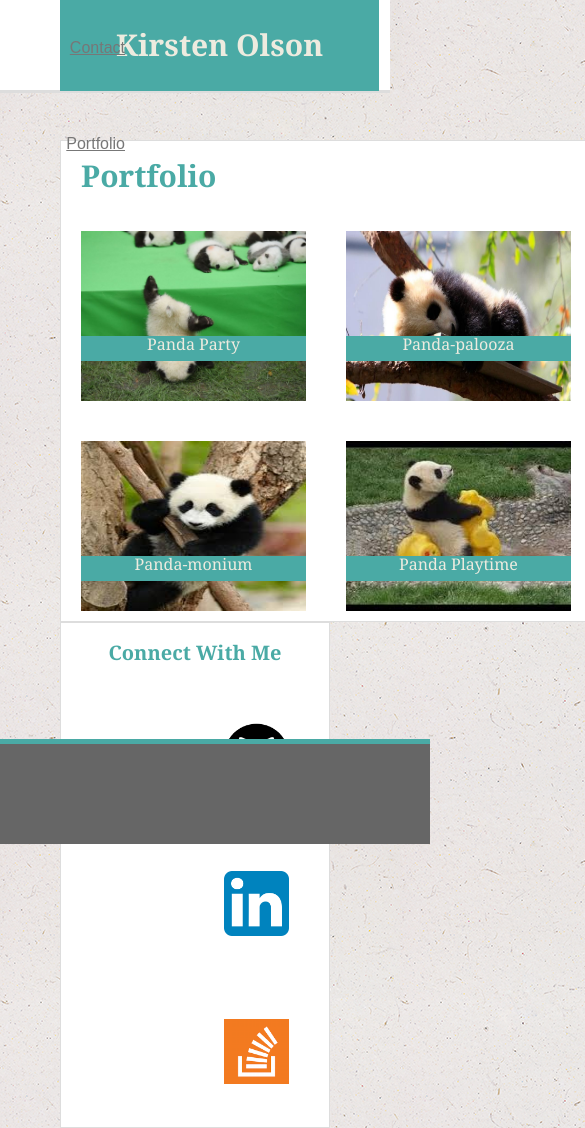
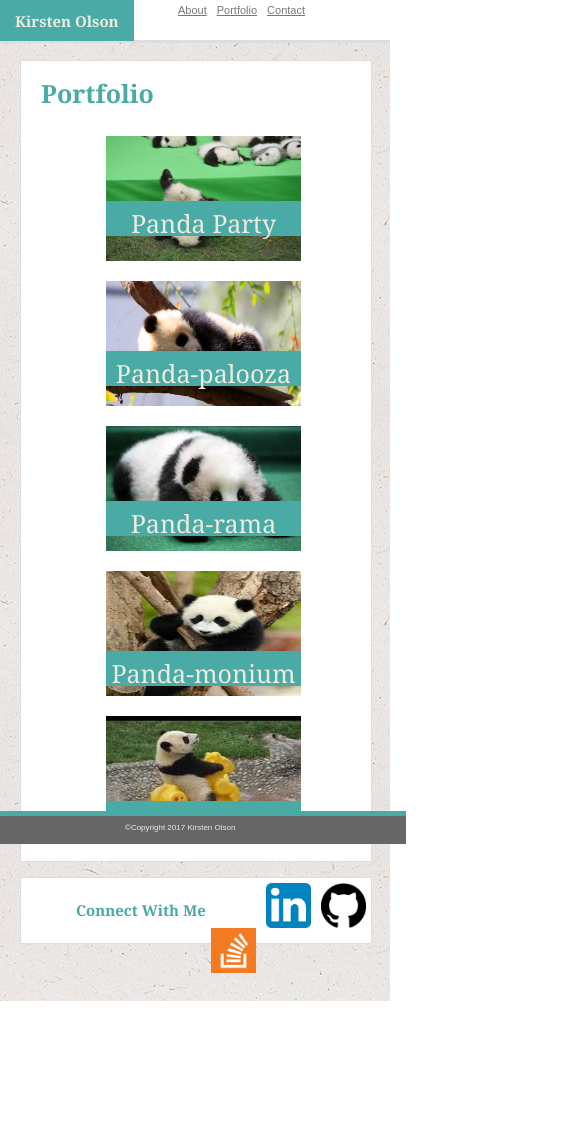
Before and after one commit to keolson26/Responsive-Portfolio, a plain HTML site: page portfolio.html in a window 390 px wide. Shown: the top 1128 px of the page, 585 px wide, since content can reach past the window. After the commit the page ends 1001 px from the top, so only its background shows below. Drawn offline with Linux system fonts and the light colour scheme.

Commit message:
Almost done

```diff
--- a/assets/css/style.css
+++ b/assets/css/style.css
@@ -120,8 +120,6 @@ footer {
 #FormContactReq {
 	border: solid 1px #dddddd;
 	float: left;
-	width: 750px;
-	height: 520px;
 	background-color:#ffffff;
 	width: 850px;
 	height: 480px;
@@ -130,6 +128,7 @@ footer {
 form {
 	font-family:'Arial', 'Helvetica Neue', Helvetica, sans-serif;
 	text-align: left;
+	border: solid 1px #dddddd;
 	position:fixed;
 	color: #777777;
 	left: 160px;
@@ -157,7 +156,7 @@ input[type=email] {
     width: 510px;
     height: 175px;
     margin: 0px 0;
-    padding: 0px;
+    padding: 8px;
     box-sizing: border-box;
 }
 
@@ -191,8 +190,6 @@ input[type=submit] {
 	position: relative;
 }
 
-
-
 .portfolioImg {
 	float: left;
 	width: 225px;
@@ -200,7 +197,6 @@ input[type=submit] {
 	margin: 20px;
 	display: inline;
 }
-
 
 #caption1 {
 	position: absolute;
@@ -261,3 +257,343 @@ input[type=submit] {
 	font-family: 'Georgia', Times, Times New Roman, serif;
 	color: #edebdf;
 }
+
+@media (max-width: 980px) {
+
+}
+
+@media (max-width: 768px) {
+
+#links {
+	right: 60px;
+	height: 30px;
+}
+
+a {
+	padding: 16px;
+	float: right;
+	font-size: 20px;
+}
+
+.wrapper{
+	width: 100%
+	margin: 0 auto;
+	padding: 60px;
+}
+
+.content {
+	width: 700px;
+	height: 860px;
+	margin-top: 40px;
+	clear: both;
+}
+
+p {
+	font-size: 20px;
+	padding: 10px;
+}
+
+.secondaryHeader {
+	padding: 20px, 5px, 5px, 5px;
+	font-size: 45px;
+	font-weight: bold;
+}
+
+#BioImage {
+	float: left;
+	display: inline;
+	margin: 10px;
+	width:225px;
+	height:225px;
+}
+
+.ConnectBox {
+	width: 700px;
+	height: 85px;
+	margin-top: 15px;
+	margin-bottom: 57px;
+	float: left;
+}
+
+h3 {
+	margin: 15px;
+	padding-top: 10px;
+	padding-left: 50px;
+	float: left;
+	font-size: 30px;
+}
+
+.LogoFormat {
+	width: 65px;
+	height: 65px;
+}
+
+footer {
+	padding: 8px;
+	margin: 0px;
+	height: 22px;
+	width: 100%;
+}
+
+h6 {
+	left: 300px;
+	font-size: 18px;
+}
+
+#FormContactReq {
+	width: 700px;
+	height: 680px;
+	margin-top: 40px;
+	clear: both;
+}
+
+form {
+	left: 5px;
+	padding: 30px 10px 10px 80px;
+	font-size: 25px;
+}
+
+input[type=text] {
+    width: 655px;
+    height: 42px;
+}
+
+input[type=email] {
+  	width: 655px;
+    height: 42px;
+}
+
+#MessageBox {
+    width: 655px;
+    height: 325px;
+}
+
+input[type=submit] {
+	margin-top:5px;
+	font-size: 20px;
+}
+
+.portfolioImg {
+	text-align: center;
+	width: 245px;
+	height: 225px;
+	margin: 18px;
+	margin-left: 55px;
+	display: inline;
+}
+
+#caption1 {
+	padding-top:10px;
+	left: 54px;
+	top:  125px;
+	width: 245px;
+	height: 45px;
+	font-size: 25px;
+}
+
+#caption2 {
+	padding-top:10px;
+	left: 373px;
+	top:  125px;
+	width: 245px;
+	height: 45px;
+	font-size: 25px;
+}
+
+#caption3 {
+	padding-top:10px;
+	left: 54px;
+	top:  375px;
+	width: 245px;
+	height: 45px;
+	font-size: 25px;
+}
+
+#caption4 {
+	padding-top:10px;
+	left: 373px;
+	top:  375px;
+	width: 245px;
+	height: 45px;
+	font-size: 25px;
+}
+
+#caption5 {
+	padding-top:10px;
+	left: 54px;
+	top:  645px;
+	width: 245px;
+	height: 45px;
+	font-size: 25px;
+}
+
+}
+
+@media screen and (max-width: 640px) {
+
+.sectionHeader {
+	height: 40px;
+}
+
+.primaryHeader {
+	padding: 14px 15px 12px 15px;
+	left: 0px;
+	font-size: 15px;
+}
+
+#links {
+	right: 80px;
+	height: 8px;
+}
+
+a {
+	padding: 5px;
+	float: right;
+	font-size: 11px;
+}
+
+.wrapper{
+	width: 100%
+	margin: 0 auto;
+	padding: 20px;
+}
+
+.content {
+	width: 350px;
+	height: 800px;
+	margin-top: 40px;
+	clear: both;
+}
+
+p {
+	font-size: 14px;
+	padding: 5px;
+}
+
+.secondaryHeader {
+	padding: 20px, 5px, 5px, 5px;
+	font-size: 25px;
+	font-weight: bold;
+}
+
+#BioImage {
+	float: left;
+	display: inline;
+	margin: 10px;
+	width:100px;
+	height:100px;
+}
+
+.LogoFormat {
+	width: 45px;
+	height: 45px;
+}
+
+.ConnectBox {
+	width: 350px;
+	height: 65px;
+	margin-top: 15px;
+	margin-bottom: 57px;
+	float: left;
+}
+
+
+h3 {
+	margin: 5px;
+	padding-top: 20px;
+	float: left;
+	font-size: 15px;
+}
+
+footer {
+	padding: 8px;
+	margin: 0px;
+	height: 12px;
+	width: 100%;
+}
+
+h6 {
+	left: 125px;
+	font-size: 8px;
+}
+
+#FormContactReq {
+	width: 350px;
+	height: 480px;
+	margin-top: 40px;
+	clear: both;
+}
+
+form {
+	text-align: left;
+	position:fixed;
+	left: 5px;
+	padding: 0px 36px 30px 36px;
+}
+
+input[type=text] {
+    width: 325px;
+    height: 32px;
+}
+
+input[type=email] {
+    width: 325px;
+    height: 32px;
+}
+
+#MessageBox {
+    width: 325px;
+    height: 225px;
+}
+
+input[type=submit] {
+	margin-top:5px;
+}
+
+.portfolioImg {
+	text-align: center;
+	width: 195px;
+	height: 125px;
+	margin: 10px;
+	margin-left: 85px;
+	display: inline;
+}
+
+#caption1 {
+	left: 85px;
+	top:  75px;;
+	width: 195px;
+	height: 25px;
+}
+
+#caption2 {
+	position: absolute;
+	text-align:center;
+	left: 85px;
+	top:  225px;
+	width: 195px;
+	height: 25px;
+}
+
+#caption3 {
+	left: 85px;
+	top:  375px;
+	width: 195px;
+	height: 25px;
+}
+
+#caption4 {
+	left: 85px;
+	top:  525px;
+	width: 195px;
+	height: 25px;
+}
+
+#caption5 {
+	left: 85px;
+	top:  675px;
+	width: 195px;
+	height: 25px;
+
+}
+}
--- a/portfolio.html
+++ b/portfolio.html
@@ -7,6 +7,7 @@
 	<link rel="stylesheet" type="text/css" href="assets/css/reset.css">
 	<link rel="stylesheet" type="text/css" href="assets/css/style.css">
 
+	<meta name="viewport" content="width=device-width, initial-scale=1">
 
 </head>
 
```
Also changed, not shown: contact.html (+7 -7 lines), index.html (+2 -0 lines).
